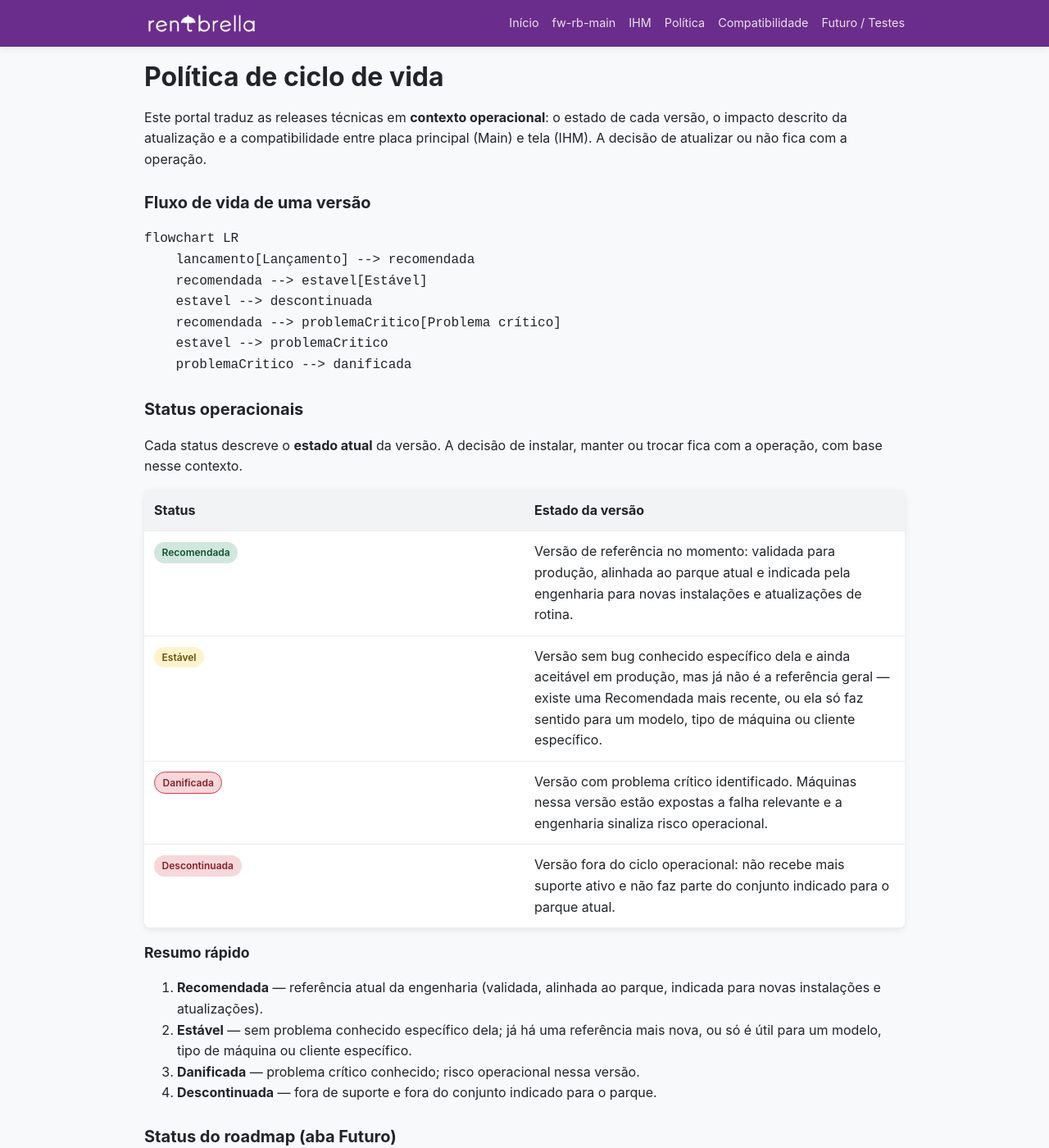
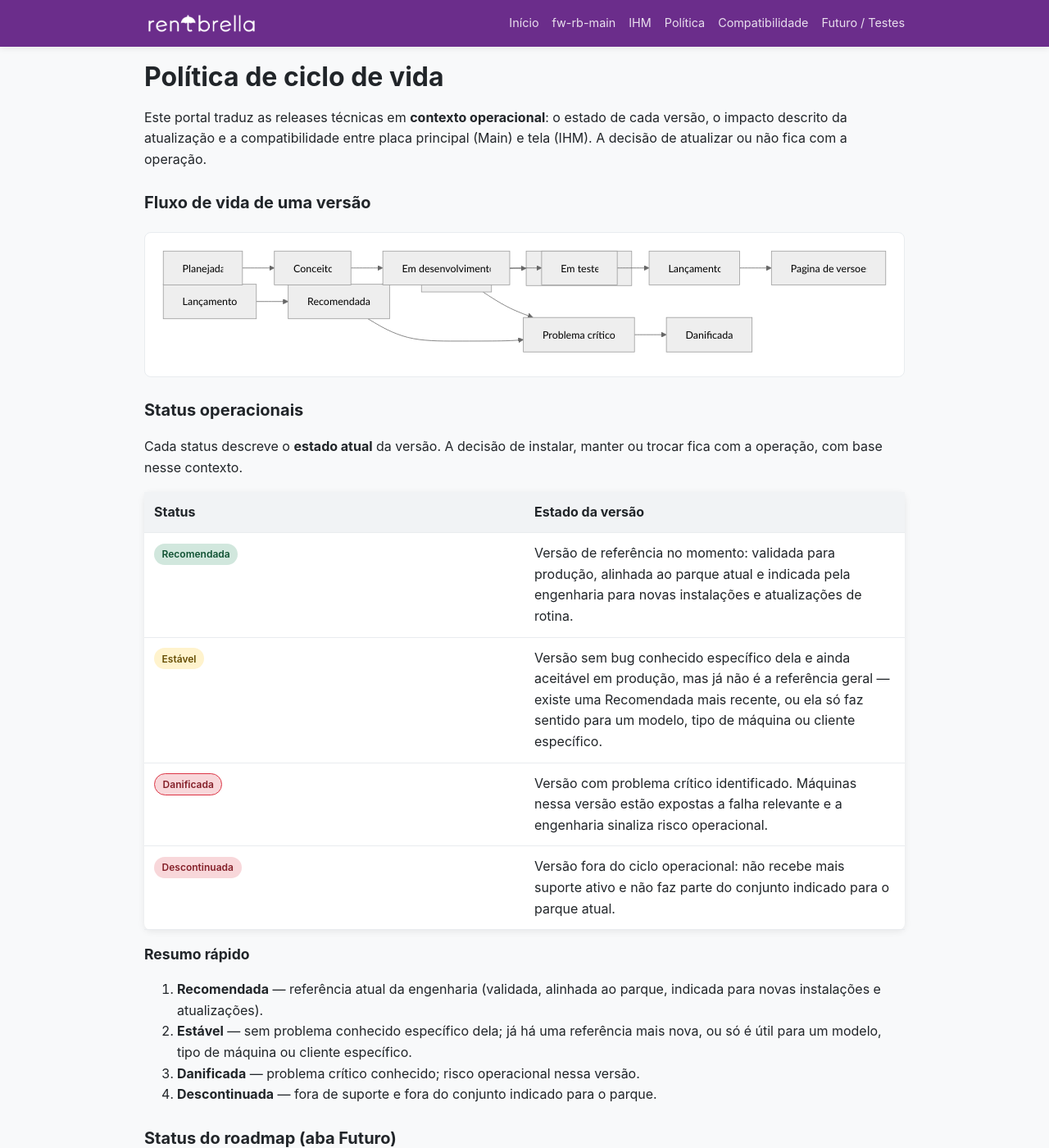
Before and after one commit to Rentbrella-org/Rentbrella-org.github.io, a Jekyll site: the page built from releases/policy.md, in a window 1280 px wide and 1400 px high. Shown: the whole window at 82% size. Built offline with Jekyll 4.4.1, drawn with Linux system fonts in a browser that asks for light colours; some of the changed text lies outside the part shown.

Commit message:
Adiciona renderização Mermaid na política de ciclo de vida.
Co-authored-by: Cursor <cursoragent@cursor.com>

```diff
--- a/_layouts/default.html
+++ b/_layouts/default.html
@@ -23,5 +23,18 @@
       </p>
     </div>
   </footer>
+  <script type="module">
+    import mermaid from 'https://cdn.jsdelivr.net/npm/mermaid@11/dist/mermaid.esm.min.mjs';
+
+    document.querySelectorAll('pre code.language-mermaid').forEach((el) => {
+      const graph = document.createElement('div');
+      graph.className = 'mermaid';
+      graph.textContent = el.textContent;
+      el.parentElement.replaceWith(graph);
+    });
+
+    mermaid.initialize({ startOnLoad: false, theme: 'neutral' });
+    await mermaid.run({ querySelector: '.mermaid' });
+  </script>
 </body>
 </html>
--- a/assets/css/style.css
+++ b/assets/css/style.css
@@ -775,3 +775,14 @@ h3 { font-size: 1.1rem; margin: 1rem 0 0.5rem; }
   font-weight: 700;
   color: var(--rb-teal);
 }
+
+/* Mermaid diagrams */
+.mermaid {
+  margin: 1.25rem 0;
+  padding: 1rem;
+  overflow-x: auto;
+  background: #fff;
+  border: 1px solid var(--rb-gray-200);
+  border-radius: var(--radius);
+  text-align: center;
+}
```
Also changed, not shown: releases/policy.md (+3 -3 lines).
